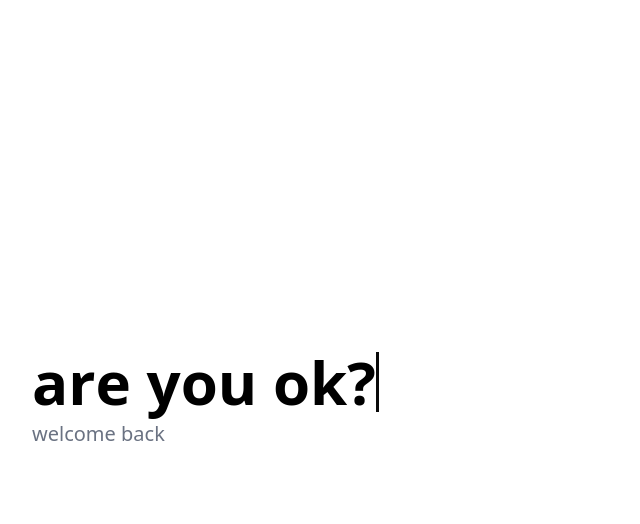
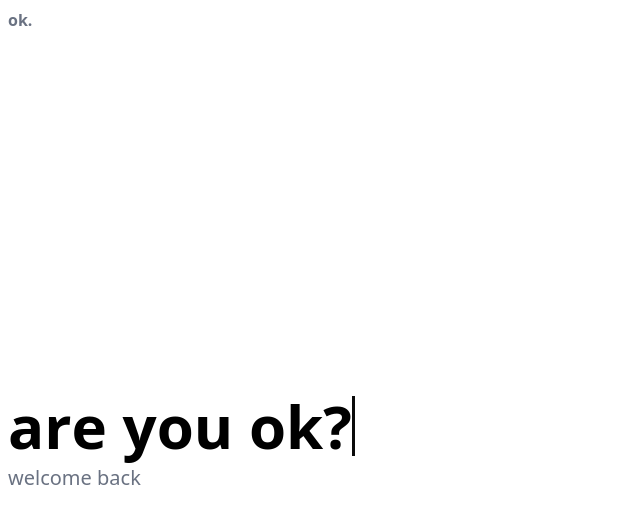
Before and after one commit to andre4383/are-you-ok, a Next.js app: page / in a window 1280 px wide. Shown: the top 524 px of the page, without its empty margins (0-640 px from the left). Built offline with nearby package versions, Linux system fonts and the light colour scheme.

Commit message:
Arquivos

```diff
--- /dev/null
+++ b/app/components/Header.tsx
@@ -0,0 +1,11 @@
+import React from "react";
+
+export default function Header() {
+  return (
+    <header className="w-full py-2 px-2">
+      <h1 className="font-bold text-16pt text-gray-500 hover:text-black">
+        ok.
+      </h1>
+    </header>
+  );
+}
--- a/app/page.tsx
+++ b/app/page.tsx
@@ -2,38 +2,28 @@
 import gsap from "gsap";
 import { useGSAP } from "@gsap/react";
 import { useRef } from "react";
-
+import Header from "./components/Header";
 export default function Home() {
   const text = "are you ok?";
   const secondText = "welcome back";
-
   const textRef = useRef<HTMLHeadingElement>(null);
   const secondTextRef = useRef<HTMLHeadingElement>(null);
   const cursorRef = useRef<HTMLSpanElement>(null);
-
   useGSAP(() => {
     if (!textRef.current || !secondTextRef.current || !cursorRef.current)
       return;
-
     const letters =
       textRef.current.querySelectorAll<HTMLSpanElement>(".letter");
     const tl = gsap.timeline();
-
     letters.forEach((letter) => {
       tl.to(letter, { opacity: 1, duration: 0.4 });
-
       tl.to(
         cursorRef.current,
-        {
-          x: letter.offsetLeft + letter.offsetWidth,
-          duration: 0.05,
-        },
+        { x: letter.offsetLeft + letter.offsetWidth, duration: 0.05 },
         "<",
       );
     });
-
     tl.to(secondTextRef.current, { opacity: 1, duration: 0.5 }, "+=0.2");
-
     gsap.to(cursorRef.current, {
       opacity: 0,
       repeat: -1,
@@ -43,10 +33,11 @@ export default function Home() {
       delay: letters.length * 0.05,
     });
   });
-
   return (
-    <div className="min-h-screen flex items-center px-8">
-      <div className="Header flex flex-col">
+    <>
+      <Header />
+      <div className="min-h-screen flex flex-col justify-start px-2 pt-89">
+        <div className="flex flex-col">
           <h1
             ref={textRef}
             className="text-6xl font-bold flex items-center relative"
@@ -59,7 +50,7 @@ export default function Home() {
 
             <span
               ref={cursorRef}
-            className="absolute w-[3px] h-[1em] bg-current"
+              className="absolute w-0.75 h-[1em] bg-current"
               style={{ top: 0, left: 0 }}
             />
           </h1>
@@ -72,5 +63,6 @@ export default function Home() {
           </h2>
         </div>
       </div>
+    </>
   );
 }
```
Lines whose indentation alone changed are shown as unchanged.
